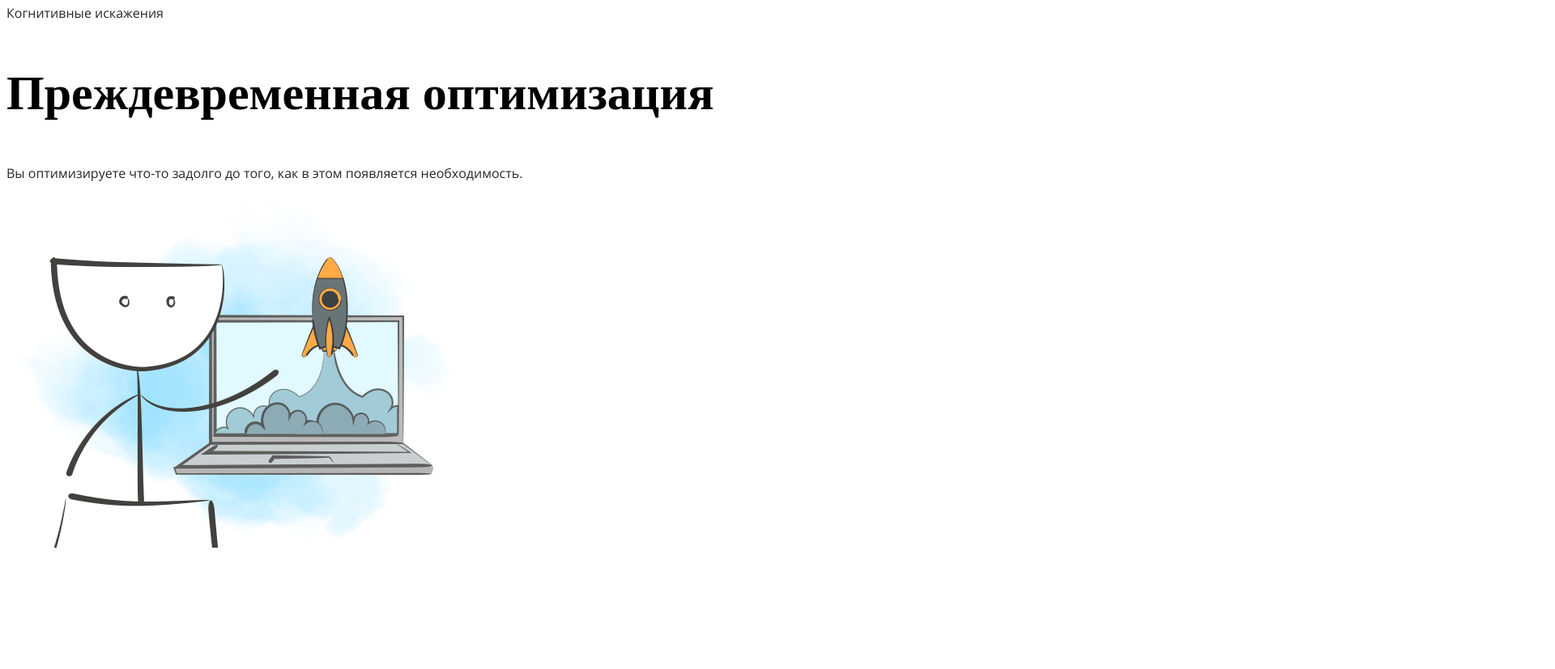
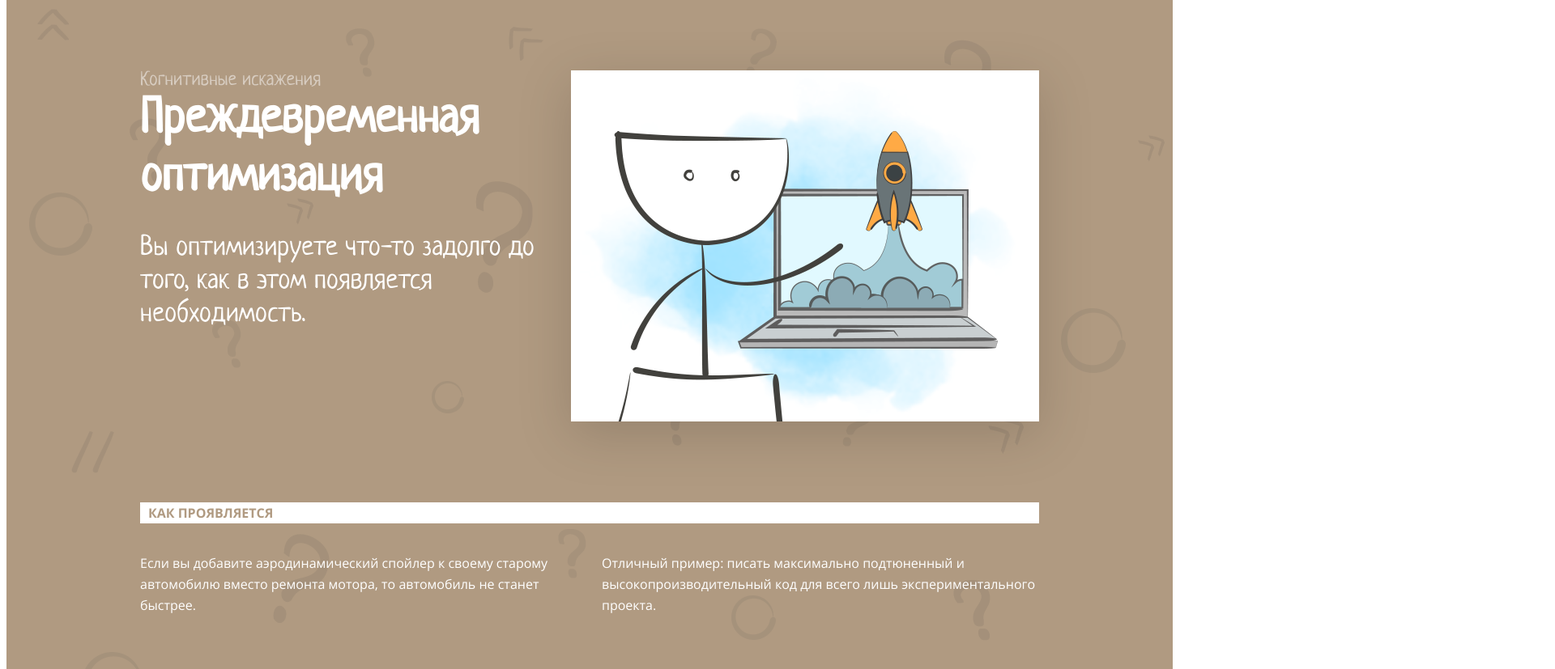
Before and after one commit to EkaterinaBardanova/layout-designer-project-58, a website: page src/index.html in a window 1280 px wide. Shown: the part 3645-4472 px from the top of the page at 81% size, 1920 px wide, since content can reach past the window. Drawn offline with Linux system fonts and the light colour scheme.

Commit message:
fonish section four

```diff
--- a/src/styles/style.css
+++ b/src/styles/style.css
@@ -298,43 +298,44 @@
   filter: drop-shadow(0px 16px 32px rgba(0, 0, 0, 0.15));
 }
 
-.text_ikea-effect {
+.section_main_text { /**для всех блоков**/
   display: flex;
   position: absolute;
   flex-direction: column;
   height: 434px;
   width: 502px;
+}
+
+.main_text_position_right {  /**для всех блоков, где текст справа**/
   margin-top: 100px;
   margin-right: 165px;
   margin-bottom: 100px;
   margin-left: 773px;
 }
 
-.section_third_subtitle {
+.section_main_subtitle { /**для всех блоков**/
   font-family: "Neucha";
   font-size: 24px;
   color: var(--translucent_dark);
   margin: 0px;
 }
 
-.section_third_heading {
+.section_main_heading { /**для всех блоков**/
   margin: 0px;
   font-family: "Neucha";
   color: var(--dark);
 }
 
-.section_third_text {
+.section_main_paragraph { /**для всех блоков**/
   font-family: "Neucha";
   font-size: 34px;
   margin-top: 30px;
   line-height: 41px;
 }
 
-.heading_how_work {
+.heading_how_work { /**для всех блоков**/
   box-sizing: border-box;
   position: absolute;
-  margin-top: 634px;
-  margin-left: 165px;
   padding-left: 10px;
   width: 1110px;
   height: 26px;
@@ -346,10 +347,18 @@
 
 }
 
-.text_how_work {
+.heading_how_work_position_ikea{
+  margin-top: 634px;
+  margin-left: 165px;
+}
+
+.text_how_work { /**для всех блоков**/
   width: 1110px;
   display: flex;
   position: absolute;
+}
+
+.text_how_work_position_ikea {
   margin-top: 680px;
   margin-left: 165px;
   margin-right: 165px;
@@ -365,3 +374,67 @@
   width: 540px;
   height: 125px;
 }
+
+/**SECTION_4**/
+
+.section_fourth {
+  position: relative;
+  display: flex;
+  height: 855px;
+  width: 1440px;
+  background-color: var(--brown);
+}
+
+.section_fourth::before {
+  position: absolute;
+  height: 100%;
+  width: 100%;
+  background-image: url(../images/background.png);
+  background-repeat: no-repeat;
+  background-size: cover;
+  opacity: 10%;
+  content: "";
+}
+
+.main_text_position_left { /**для всех блоков, где текст слева**/
+  margin-top: 100px;
+  margin-right: 30px;
+  margin-left: 165px;
+}
+
+.color_light { /**для всех светлых блоков**/
+  color: var(--translucent_white);
+}
+
+.color_white { /**для всех светлых блоков**/
+  color: var(--white);
+}
+
+.section_fourth_img {
+  display: flex;
+  position: absolute;
+  height: 434px;
+  width: 578px;
+  margin-top: 100px;
+  margin-right: 165px;
+  margin-bottom: 321px;
+  margin-left: 697px;
+  filter: drop-shadow(0px 16px 32px rgba(0, 0, 0, 0.15));
+}
+
+.heading_how_work_position_optimization {
+  margin-top: 634px;
+  margin-right: 165px;
+  margin-left: 165px;
+
+  color: var(--brown);
+
+  background-color: var(--white);
+}
+
+.text_how_work_position_optimization {
+  margin-top: 680px;
+  margin-left: 165px;
+}
+
+/**SECTION_5 Искажение новизны**/
```
